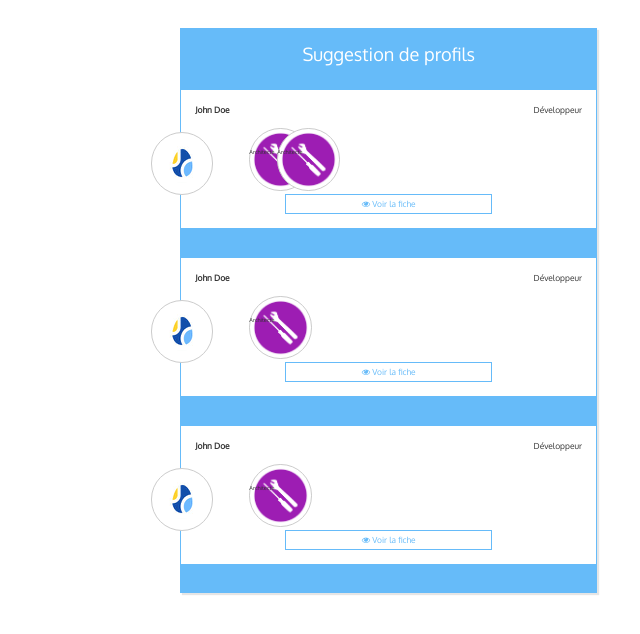
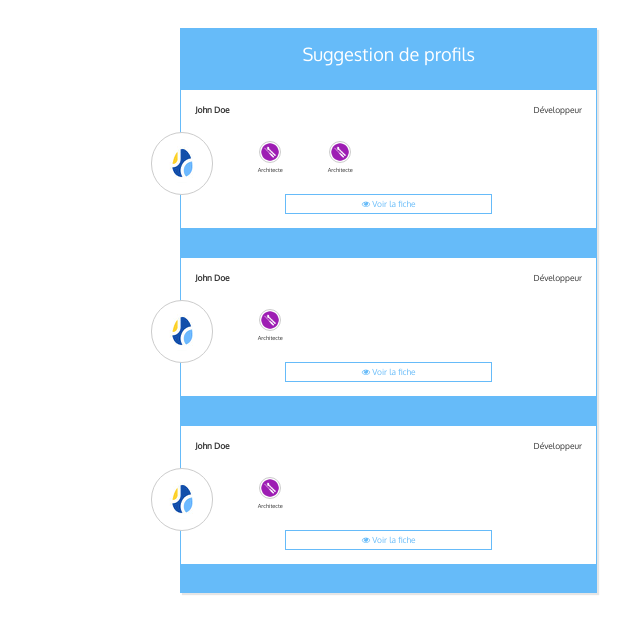
Before and after one commit to J3m5/JollyClick, a PHP site: page /slider.html in a window 1280 px wide. Shown: the top 634 px of the page, without its empty margins (640-1280 px from the left). Run offline with PHP 8.4, Linux system fonts and the light colour scheme; some libraries are stand-ins or nearby versions.

Commit message:
slider style modificated

```diff
--- a/slider.html
+++ b/slider.html
@@ -25,11 +25,11 @@
                 <div class="skill">
                     <ul>
                         <li>
-                            <img src="static/img/crafts.png" alt="skill1"><br />
+                            <img src="static/img/crafts.png" alt="skill1">
                             <p>Architecte</p>
                         </li>
                         <li>
-                            <img src="static/img/crafts.png" alt="skill1"><br />
+                            <img src="static/img/crafts.png" alt="skill1">
                             <p>Architecte</p>
                         </li>
                     </ul>
@@ -45,7 +45,7 @@
                 <div class="skill">
                     <ul>
                         <li>
-                            <img src="static/img/crafts.png" alt="skill1"><br />
+                            <img src="static/img/crafts.png" alt="skill1">
                             <p>Architecte</p>
                         </li>
                     </ul>
@@ -61,7 +61,7 @@
                 <div class="skill">
                     <ul>
                         <li>
-                            <img src="static/img/crafts.png" alt="skill1"><br />
+                            <img src="static/img/crafts.png" alt="skill1">
                             <p>Architecte</p>
                         </li>
                     </ul>
--- a/static/css/sass/style.scss
+++ b/static/css/sass/style.scss
@@ -47,26 +47,29 @@ body {
                 float: right;
             }
             .skill {
+                display: block;
                 ul {
+                    margin-bottom: 1.6em;
+                    overflow: hidden;
+                    width: 100%;
                     li {
-                        display: block;
+                        position: relative;
                         float: left;
                         list-style: none;
                         margin:1em;
+                        width: 3em;
+                        height: 3em;
+                        text-align: center;
                         img {
                             border: 1px solid #ccc;
                             border-radius: 50%;
-                            position: absolute;
-                            // margin-left: -3.2em;
-                            // margin-top: 2em;
-                            padding: 0;
-                            background: #fff none repeat scroll 0 0;
-                            width: 15%;
+                            width: 53%;
                         }
                         p {
                             font-size: 0.4em;
                             text-align: center;
-                            position: absolute;
+                            align-self: flex-end;
+                            margin: 0.5em;
                         }
                     }
                 }
--- a/static/css/style.css
+++ b/static/css/style.css
@@ -36,22 +36,29 @@ body {
         float: left; }
       body #slider .slider-short-content .job {
         float: right; }
+      body #slider .slider-short-content .skill {
+        display: block; }
+        body #slider .slider-short-content .skill ul {
+          margin-bottom: 1.6em;
+          overflow: hidden;
+          width: 100%; }
           body #slider .slider-short-content .skill ul li {
-        display: block;
+            position: relative;
             float: left;
             list-style: none;
-        margin: 1em; }
+            margin: 1em;
+            width: 3em;
+            height: 3em;
+            text-align: center; }
             body #slider .slider-short-content .skill ul li img {
               border: 1px solid #ccc;
               border-radius: 50%;
-          position: absolute;
-          padding: 0;
-          background: #fff none repeat scroll 0 0;
-          width: 15%; }
+              width: 53%; }
             body #slider .slider-short-content .skill ul li p {
               font-size: 0.4em;
               text-align: center;
-          position: absolute; }
+              align-self: flex-end;
+              margin: 0.5em; }
       body #slider .slider-short-content .footer {
         text-align: center;
         position: absolute;
```
Also changed, not shown: 1 other file. Lines whose indentation alone changed are shown as unchanged.
